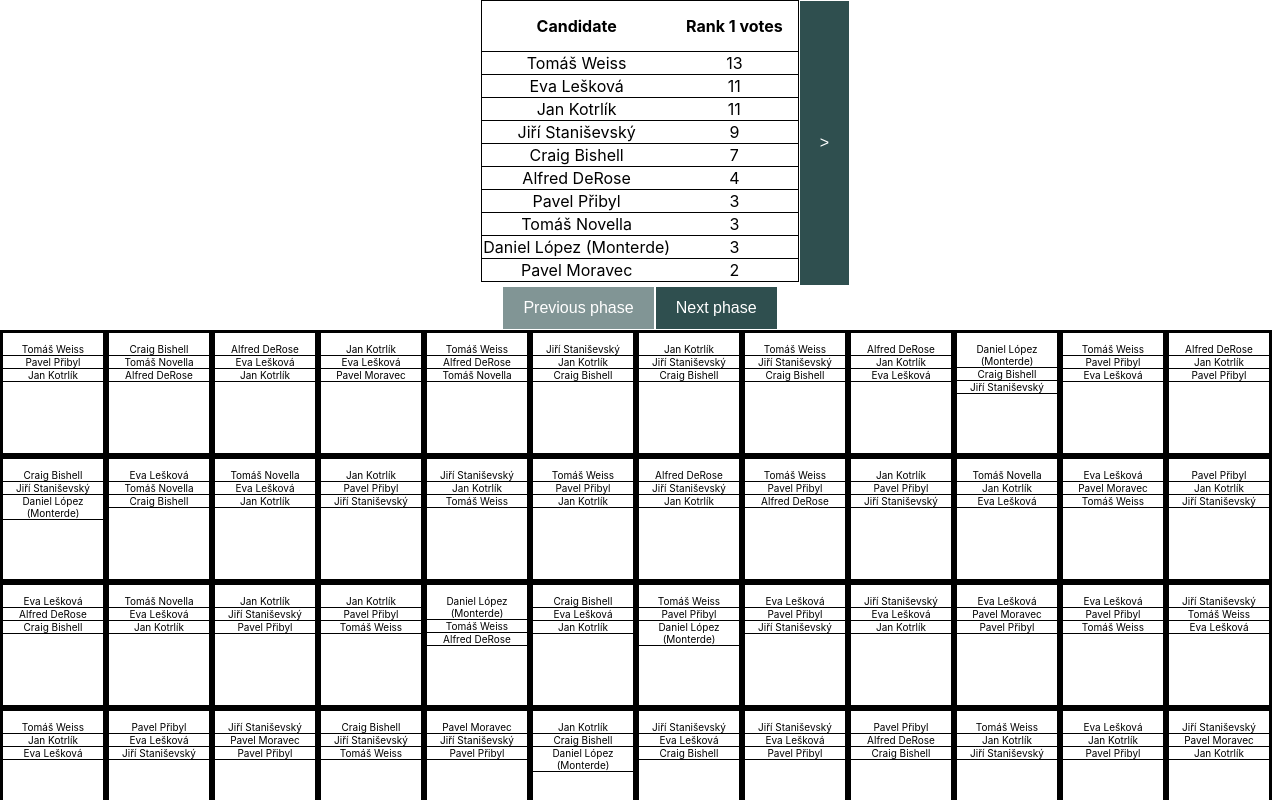
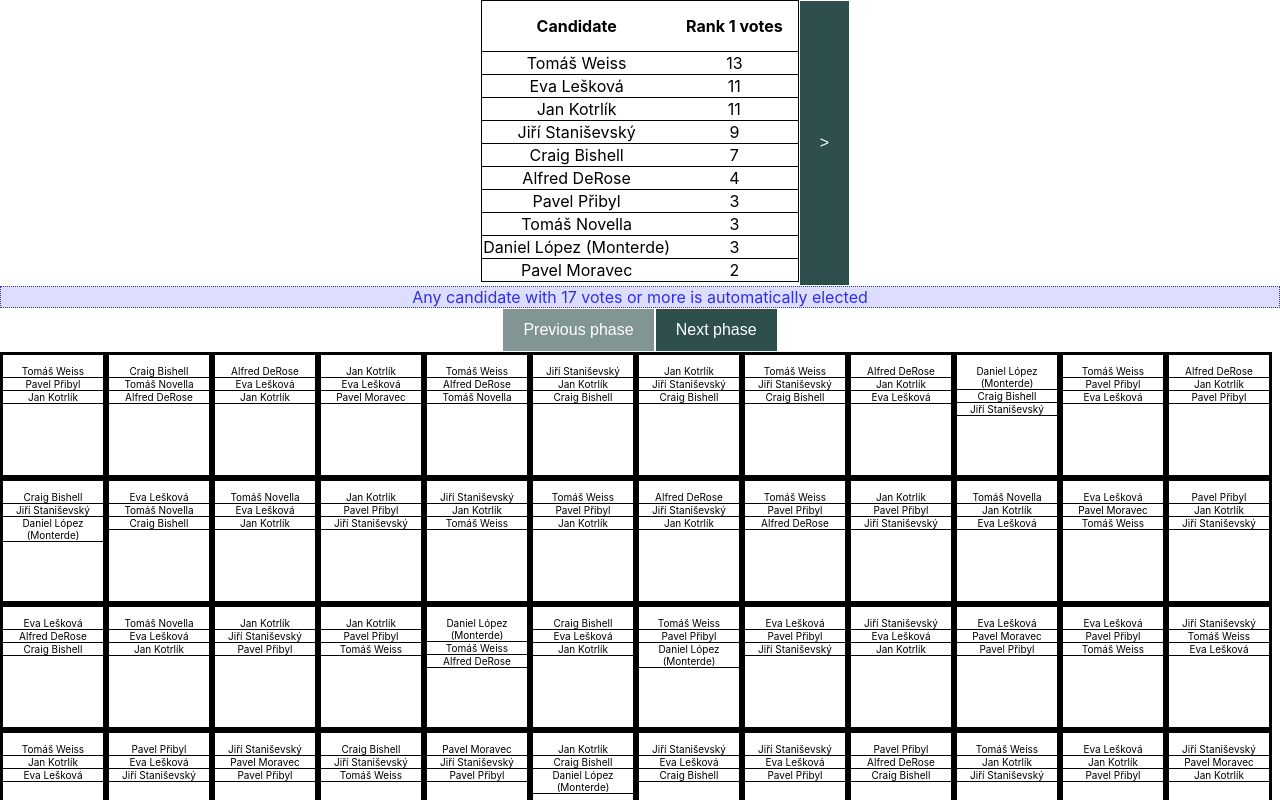
Before and after one commit to dlopezm/election-visualizer, a React (Create React App) app: page / in a window 1280 px wide. Shown: the top 800 px of the page. Built offline with nearby package versions, Linux system fonts and the light colour scheme.

Commit message:
Add info bar

```diff
--- a/src/App.css
+++ b/src/App.css
@@ -1,3 +1,9 @@
 .App {
   text-align: center;
 }
+
+.info {
+  background-color: #ddddff;
+  color: #3030DD;
+  border: dotted 1px #3030DD;
+}
--- a/src/App.tsx
+++ b/src/App.tsx
@@ -76,17 +76,17 @@ function App(): ReactElement {
         });
     }
 
+    const activePhase = fullState.phases[fullState.activePhase];
     return (
         <div className="App">
             <div>
-                {fullState.phases[fullState.activePhase] && (
+                {activePhase && (
                     <>
-                        <CandidateTable
-                            candidates={fullState.phases[fullState.activePhase].candidates}
-                        ></CandidateTable>
+                        <CandidateTable candidates={activePhase.candidates}></CandidateTable>
                     </>
                 )}
             </div>
+            <div className="info">{activePhase && activePhase.info}</div>
             <div>
                 <button onClick={decrementPhase} disabled={fullState.activePhase === 0}>
                     Previous phase
--- a/src/state/CalculateState.ts
+++ b/src/state/CalculateState.ts
@@ -62,7 +62,7 @@ function calculateNewPhase(
     return { newCandidates: candidateStateForThisPhase, newBallots: ballots };
 }
 
-function eliminateCandidate(phase: Phase): void {
+function eliminateCandidate(phase: Phase): string {
     let eliminatedCandidateName: string | null = null;
     for (let i = phase.candidates.length - 1; i >= 0; --i) {
         if (phase.candidates[i].status === Status.active) {
@@ -73,6 +73,9 @@ function eliminateCandidate(phase: Phase): void {
         }
     }
 
+    if (!eliminatedCandidateName) {
+        throw Error('Something went really wrong, no candidate could be eliminated');
+    } else {
         phase.ballots.forEach((ballot) => {
             ballot.votes.forEach((vote) => {
                 if (vote.candidateName === eliminatedCandidateName) {
@@ -80,6 +83,9 @@ function eliminateCandidate(phase: Phase): void {
                 }
             });
         });
+
+        return eliminatedCandidateName;
+    }
 }
 
 export const calculateState = (candidates: Candidate[], ballots: Ballot[]): State => {
@@ -93,6 +99,7 @@ export const calculateState = (candidates: Candidate[], ballots: Ballot[]): Stat
     state.phases.push({
         candidates: newCandidates,
         ballots: newBallots,
+        info: `Any candidate with ${autoElectQuota} votes or more is automatically elected`,
     });
 
     while (
@@ -137,17 +144,19 @@ export const calculateState = (candidates: Candidate[], ballots: Ballot[]): Stat
                 state.phases.push({
                     candidates: newCandidates,
                     ballots: newBallots,
+                    info: `${candidate.name} had more than ${autoElectQuota} votes, so they were elected!`,
                 });
             }
         }
 
         if (!someCandidateElectedThisPhase) {
-            eliminateCandidate(phase);
+            const eliminatedName = eliminateCandidate(phase);
 
             const { newCandidates, newBallots } = calculateNewPhase(phase.candidates, phase.ballots);
             state.phases.push({
                 candidates: newCandidates,
                 ballots: newBallots,
+                info: `${eliminatedName} had the least votes, so they were eliminated!`,
             });
         }
     }
--- a/src/state/State.ts
+++ b/src/state/State.ts
@@ -4,6 +4,7 @@ import { Candidate } from './Candidate';
 export interface Phase {
     candidates: Candidate[];
     ballots: Ballot[];
+    info: string;
 }
 
 export interface State {
```
Lines whose indentation alone changed are shown as unchanged.
